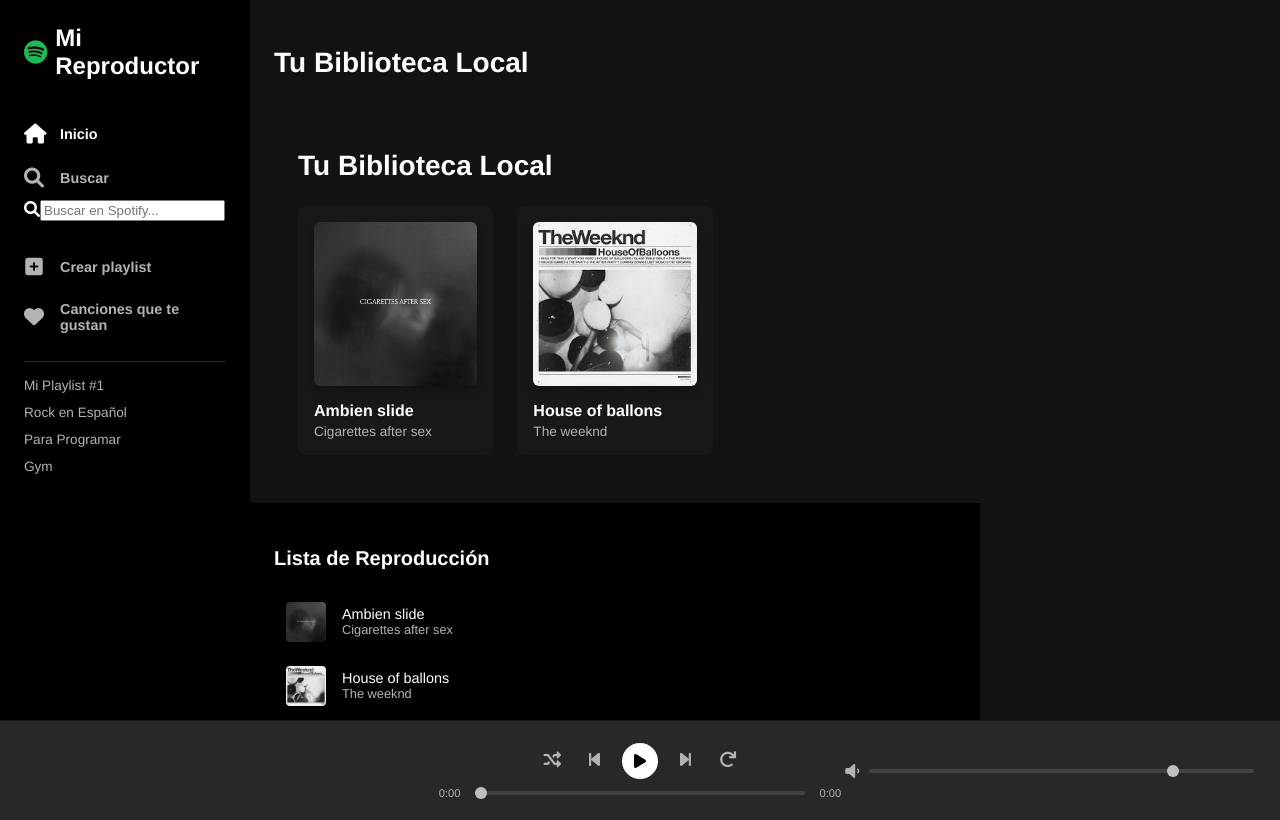
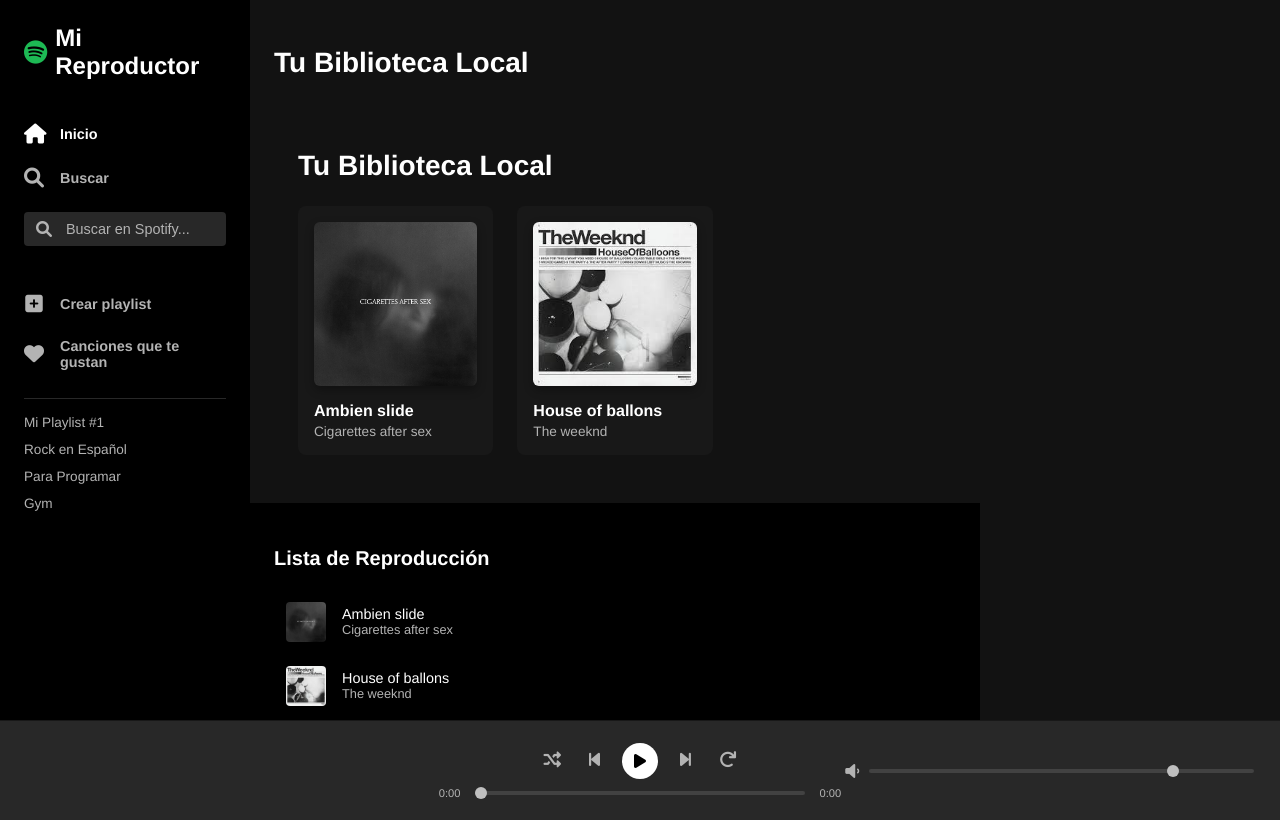
Before and after one commit to CarlosEL0/reproductor-musica-angular, an Angular app: page / in a window 1280 px wide. Built offline with nearby package versions, Linux system fonts and the light colour scheme; no server answers.

Commit message:
estilizado de busqueda y en main view

```diff
--- a/src/app/components/main-view/main-view.ts
+++ b/src/app/components/main-view/main-view.ts
@@ -2,12 +2,13 @@
 // 1. Importa el servicio y el modelo de canción
 import { MusicService } from '../../services/music';
 import { Song } from '../../song.model';
-import { CommonModule } from '@angular/common';
+import { CommonModule, AsyncPipe } from '@angular/common';
+import { Observable } from 'rxjs';
 
 @Component({
   selector: 'app-main-view',
   standalone: true,
-  imports: [CommonModule], // Lo arreglaremos si es necesario, puede que necesites CommonModule
+  imports: [CommonModule, AsyncPipe], // Lo arreglaremos si es necesario, puede que necesites CommonModule
   templateUrl: './main-view.html',
   styleUrls: ['./main-view.css']
 })
@@ -15,9 +16,12 @@
 
   // 2. Esta variable guardará tu lista de canciones
   public songs: Song[] = [];
+  public spotifyResults$: Observable<any[]>;
 
   // 3. "Inyecta" el servicio en el constructor
-  constructor(private musicService: MusicService) { }
+  constructor(private musicService: MusicService) {
+    this.spotifyResults$ = this.musicService.spotifySearchResults$;
+   }
 
   // 4. Cuando el componente se inicia, pide las canciones
   ngOnInit(): void {
--- a/src/app/components/sidebar/sidebar.css
+++ b/src/app/components/sidebar/sidebar.css
@@ -81,3 +81,30 @@
 .playlist-list span:hover {
   color: var(--color-blanco);
 }
+
+.search-bar {
+  display: flex;
+  align-items: center;
+  background-color: var(--color-gris-oscuro);
+  border-radius: 4px;
+  padding: 0.5rem 0.75rem;
+  margin: 0.75rem 0;
+  gap: 0.75rem;
+}
+
+.search-bar i {
+  color: var(--color-gris-claro);
+}
+
+.search-bar input {
+  background: none;
+  border: none;
+  color: var(--color-blanco);
+  width: 100%;
+  outline: none;
+  font-size: 0.9rem;
+}
+
+.search-bar input::placeholder {
+  color: var(--color-gris-claro);
+}
```
